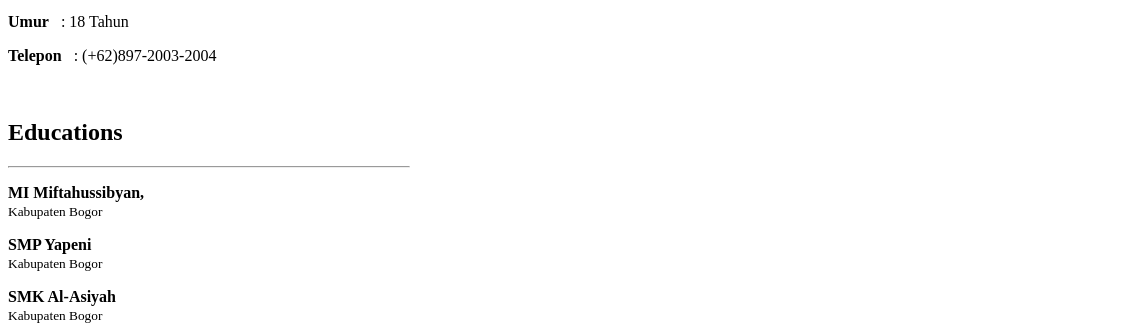
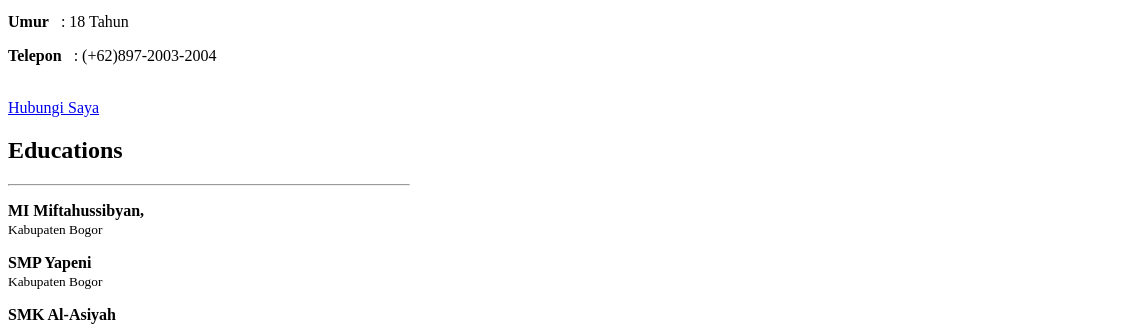
Before and after one commit to Aslanbey97/Resume, a plain HTML site: page index.html in a window 1280 px wide. Shown: the part 200-526 px from the top of the page, 0-1148 px from the left. Drawn offline with Linux system fonts and the light colour scheme.

Commit message:
Update index.html

```diff
--- a/index.html
+++ b/index.html
@@ -16,6 +16,8 @@
     <p><strong>Umur</strong>&ensp; : 18 Tahun</p>
     <p><strong>Telepon</strong>&ensp; : (+62)897-2003-2004</p>
     <br>
+        <!-- Hubungi saya -->
+    <a href="mailto:alparslan9487@gmail.com">Hubungi Saya</a>
 
     <!--Educations-->
     <h2>Educations</h2>
```
